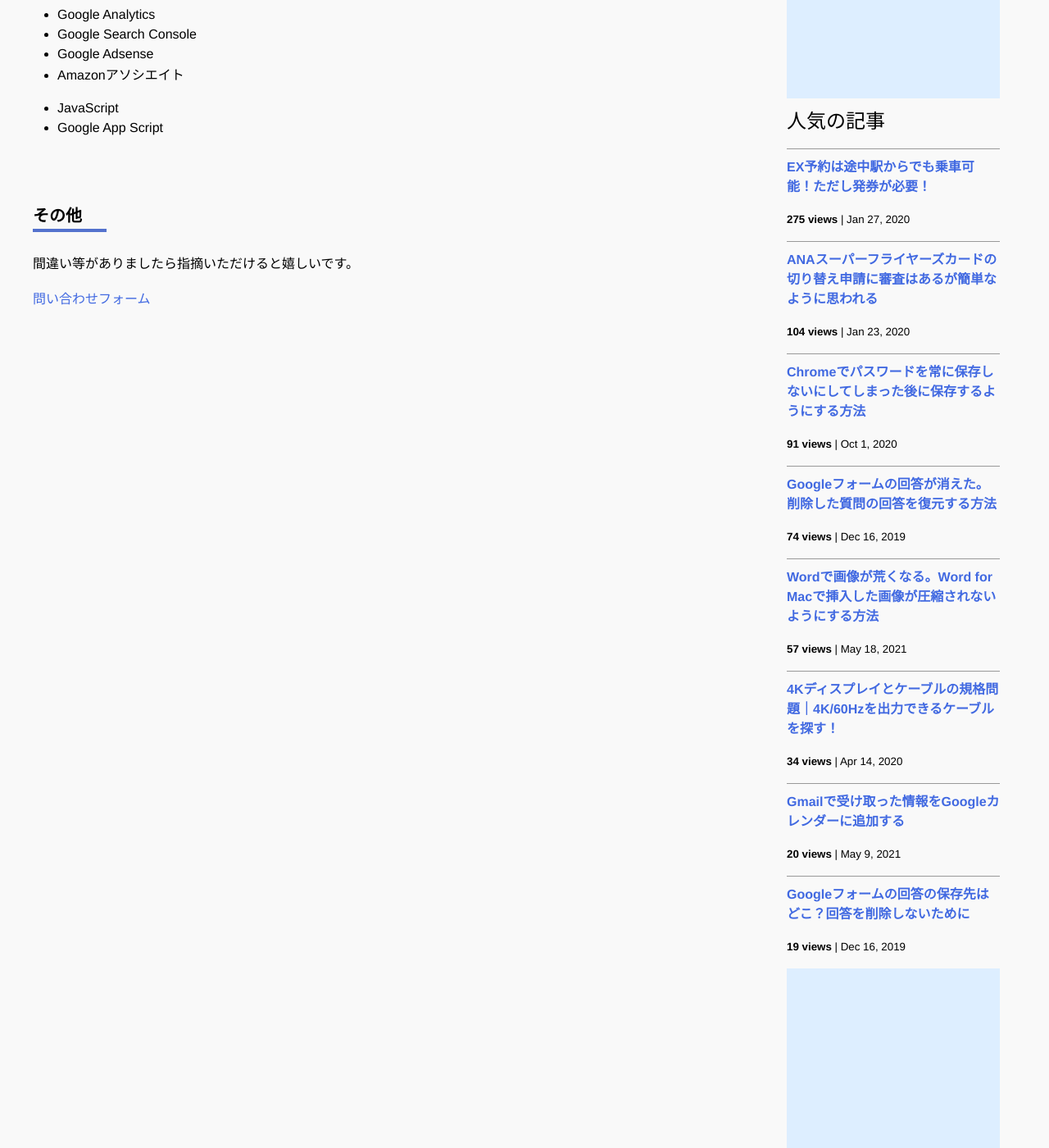
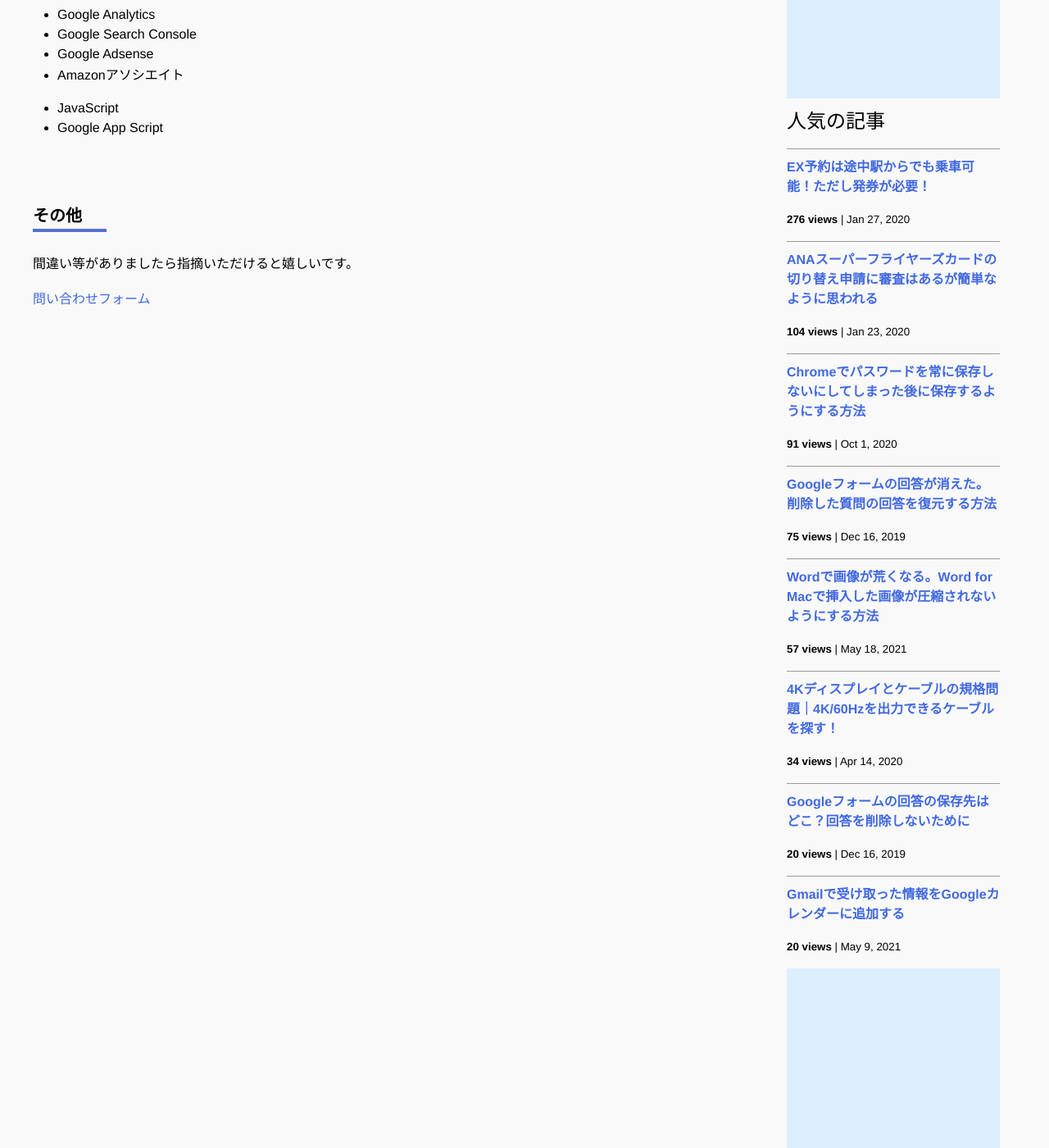
Before and after one commit to iwanaminami/shoyaiwaname, a Jekyll site: the page built from about.markdown, in a window 1280 px wide and 1400 px high, scrolled down 693 px. Shown: the whole window at 82% size. Built offline with Jekyll 4.4.1, drawn with Linux system fonts in a browser that asks for light colours; nearby versions of some CDN libraries; comment, search, counter and statistics services are not loaded.

Commit message:
chore(ga): update _data/popularposts.yml 20250909-1552

```diff
--- a/_data/popularposts.yml
+++ b/_data/popularposts.yml
@@ -1,17 +1,17 @@
 side:
-  - view: 275
+  - view: 276
     url: "/2020/01/27/ex-rideontheway.html"
   - view: 104
     url: "/2020/01/23/sfc-judge.html"
   - view: 91
     url: "/2020/10/01/googlepassword.html"
-  - view: 74
+  - view: 75
     url: "/2019/12/16/restore-googleform.html"
   - view: 57
     url: "/2021/05/18/image-compression-word.html"
   - view: 34
     url: "/2020/04/14/4kcable.html"
   - view: 20
+    url: "/2019/12/16/googleform-answers.html"
+  - view: 20
     url: "/2021/05/09/gmailtocalendar.html"
-  - view: 19
-    url: "/2019/12/16/googleform-answers.html"
```
